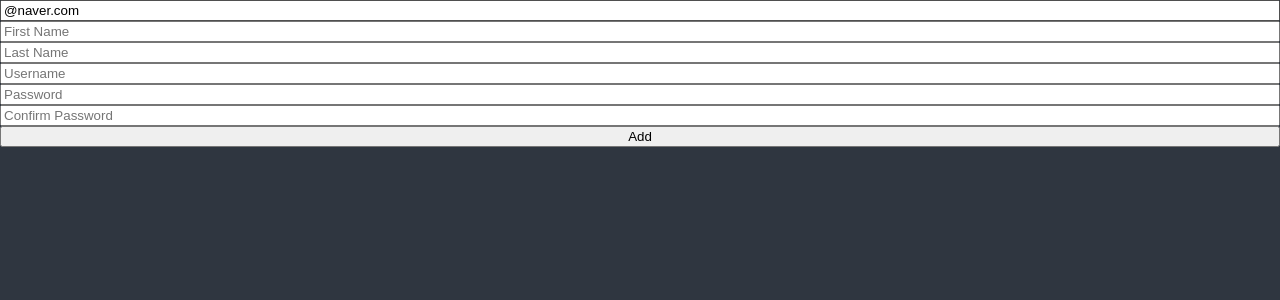
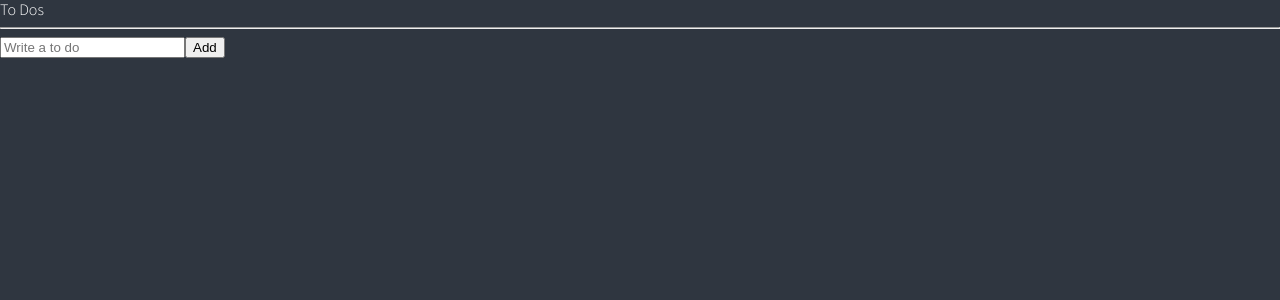
Before and after one commit to milkymilky0116/react-practice-to-do-list, a React (Create React App) app: page / in a window 1280 px wide. Shown: the top 300 px of the page. Built offline with nearby package versions, Linux system fonts and the light colour scheme.

Commit message:
Making To Do List /w Recoil State

```diff
--- a/src/App.tsx
+++ b/src/App.tsx
@@ -1,5 +1,5 @@
 import { createGlobalStyle } from "styled-components";
-import ToDoList from "./ToDoList";
+import ToDoList from "./components/ToDoList";
 
 const GlobalStyle = createGlobalStyle`
 @import url('https://fonts.googleapis.com/css2?family=Source+Sans+Pro:wght@300;400&display=swap');
--- a/src/ToDoList.tsx
+++ /dev/null
@@ -1,119 +0,0 @@
-import React, { useState } from "react";
-import { useForm } from "react-hook-form";
-/*
-function ToDoList() {
-  const [toDo, setToDo] = useState("");
-  const onChange = (event: React.FormEvent<HTMLInputElement>) => {
-    const {
-      currentTarget: { value },
-    } = event;
-    setToDo(value);
-  };
-  const onSubmit = (event: React.FormEvent<HTMLFormElement>) => {
-    event.preventDefault();
-    console.log(toDo);
-  };
-  return (
-    <div>
-      <form onSubmit={onSubmit}>
-        <input onChange={onChange} value={toDo} placeholder="Write a to do" />
-        <button>Add</button>
-      </form>
-    </div>
-  );
-}*/
-interface IForm {
-  email: string;
-  firstName: string;
-  lastName: string;
-  username: string;
-  password: string;
-  cpassword: string;
-  extraError?: string;
-}
-function ToDoList() {
-  const {
-    register,
-    handleSubmit,
-    formState: { errors },
-    setError,
-  } = useForm<IForm>({
-    defaultValues: {
-      email: "@naver.com",
-    },
-  });
-  const onValid = (data: IForm) => {
-    if (data.password !== data.cpassword) {
-      setError(
-        "cpassword",
-        { message: "Password are not the same" },
-        { shouldFocus: true }
-      );
-    }
-    //setError("extraError", { message: "Server offline" });
-  };
-  return (
-    <div>
-      <form
-        style={{ display: "flex", flexDirection: "column" }}
-        onSubmit={handleSubmit(onValid)}
-      >
-        <input
-          {...register("email", {
-            required: "Email is required",
-            pattern: {
-              value: /^[A-Za-z0-9._%+-]+@naver.com$/,
-              message: "Only Naver Account allowed",
-            },
-          })}
-          placeholder="Email"
-        />
-        <span>{errors?.email?.message}</span>
-        <input
-          {...register("firstName", {
-            required: "First name is required",
-            validate: {},
-          })}
-          placeholder="First Name"
-        />
-        <span>{errors?.firstName?.message}</span>
-        <input
-          {...register("lastName", { required: "Last name is required" })}
-          placeholder="Last Name"
-        />
-        <span>{errors?.lastName?.message}</span>
-        <input
-          {...register("username", {
-            required: "Username is required",
-            minLength: 10,
-          })}
-          placeholder="Username"
-        />
-        <span>{errors?.username?.message}</span>
-        <input
-          {...register("password", {
-            required: "password is required",
-            minLength: 5,
-          })}
-          placeholder="Password"
-        />
-        <span>{errors?.password?.message}</span>
-        <input
-          {...register("cpassword", {
-            required: "Password is required",
-            minLength: {
-              value: 5,
-              message: "Your password is too short.",
-            },
-          })}
-          placeholder="Confirm Password"
-        />
-        <span>{errors?.cpassword?.message}</span>
-        <button>Add</button>
-        <span>{errors?.extraError?.message}</span>
-      </form>
-    </div>
-  );
-}
-
-export default ToDoList;
--- /dev/null
+++ b/src/atoms.tsx
@@ -0,0 +1,11 @@
+import { atom } from "recoil";
+export interface IToDo {
+  text: string;
+  category: "TO_DO" | "Doing" | "Done";
+  id: number;
+}
+
+export const toDoState = atom<IToDo[]>({
+  key: "toDo",
+  default: [],
+});
--- /dev/null
+++ b/src/components/CreateToDo.tsx
@@ -0,0 +1,29 @@
+import { useForm } from "react-hook-form";
+import { useSetRecoilState } from "recoil";
+import { toDoState } from "../atoms";
+
+interface IForm {
+  toDo: string;
+}
+
+function CreateToDo() {
+  const setToDos = useSetRecoilState(toDoState);
+  const { register, handleSubmit, setValue } = useForm<IForm>();
+  const onSubmit = ({ toDo }: IForm) => {
+    setToDos((prev) => [
+      { text: toDo, category: "TO_DO", id: Date.now() },
+      ...prev,
+    ]);
+    setValue("toDo", "");
+  };
+  return (
+    <form onSubmit={handleSubmit(onSubmit)}>
+      <input
+        {...register("toDo", { required: "Please Write a To Do" })}
+        placeholder="Write a to do"
+      />
+      <button>Add</button>
+    </form>
+  );
+}
+export default CreateToDo;
--- /dev/null
+++ b/src/components/ToDo.tsx
@@ -0,0 +1,33 @@
+import React from "react";
+import { useSetRecoilState } from "recoil";
+import { IToDo, toDoState } from "../atoms";
+function ToDo({ text, category, id }: IToDo) {
+  const setToDos = useSetRecoilState(toDoState);
+  const onClick = (event: React.MouseEvent<HTMLButtonElement>) => {
+    const {
+      currentTarget: { name },
+    } = event;
+  };
+  return (
+    <li>
+      <span>{text}</span>
+      {category !== "TO_DO" && (
+        <button name="TO_DO" onClick={onClick}>
+          To Do
+        </button>
+      )}
+      {category !== "Doing" && (
+        <button name="Doing" onClick={onClick}>
+          Doing
+        </button>
+      )}
+      {category !== "Done" && (
+        <button name="Done" onClick={onClick}>
+          Done
+        </button>
+      )}
+    </li>
+  );
+}
+
+export default ToDo;
--- /dev/null
+++ b/src/components/ToDoList.tsx
@@ -0,0 +1,22 @@
+import { useRecoilValue } from "recoil";
+import { toDoState } from "../atoms";
+import CreateToDo from "./CreateToDo";
+import ToDo from "./ToDo";
+
+function ToDoList() {
+  const toDos = useRecoilValue(toDoState);
+  return (
+    <div>
+      <h1>To Dos</h1>
+      <hr />
+      <CreateToDo />
+      <ul>
+        {toDos.map((toDo) => (
+          <ToDo key={toDo.id} {...toDo} />
+        ))}
+      </ul>
+    </div>
+  );
+}
+
+export default ToDoList;
```
